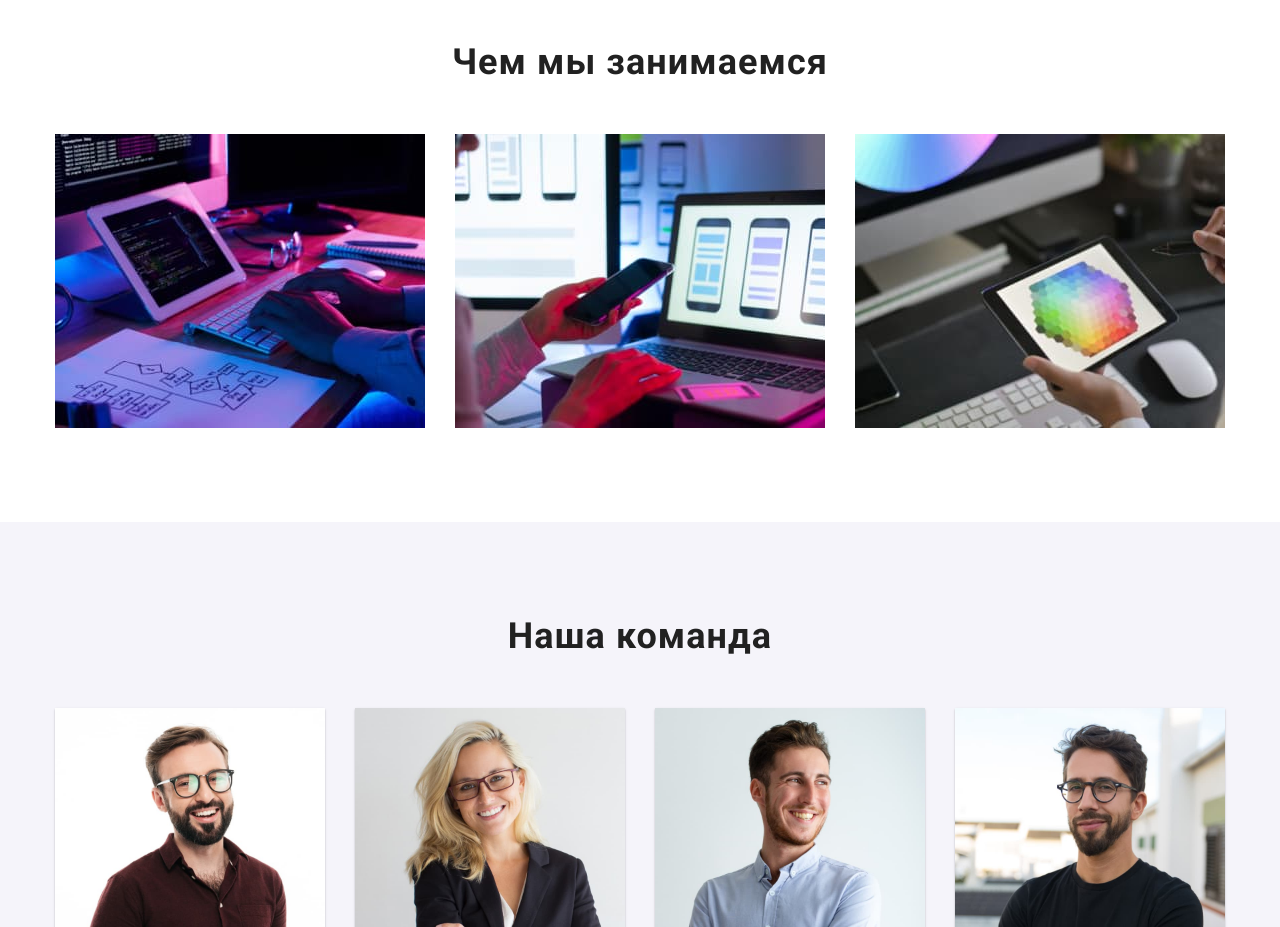
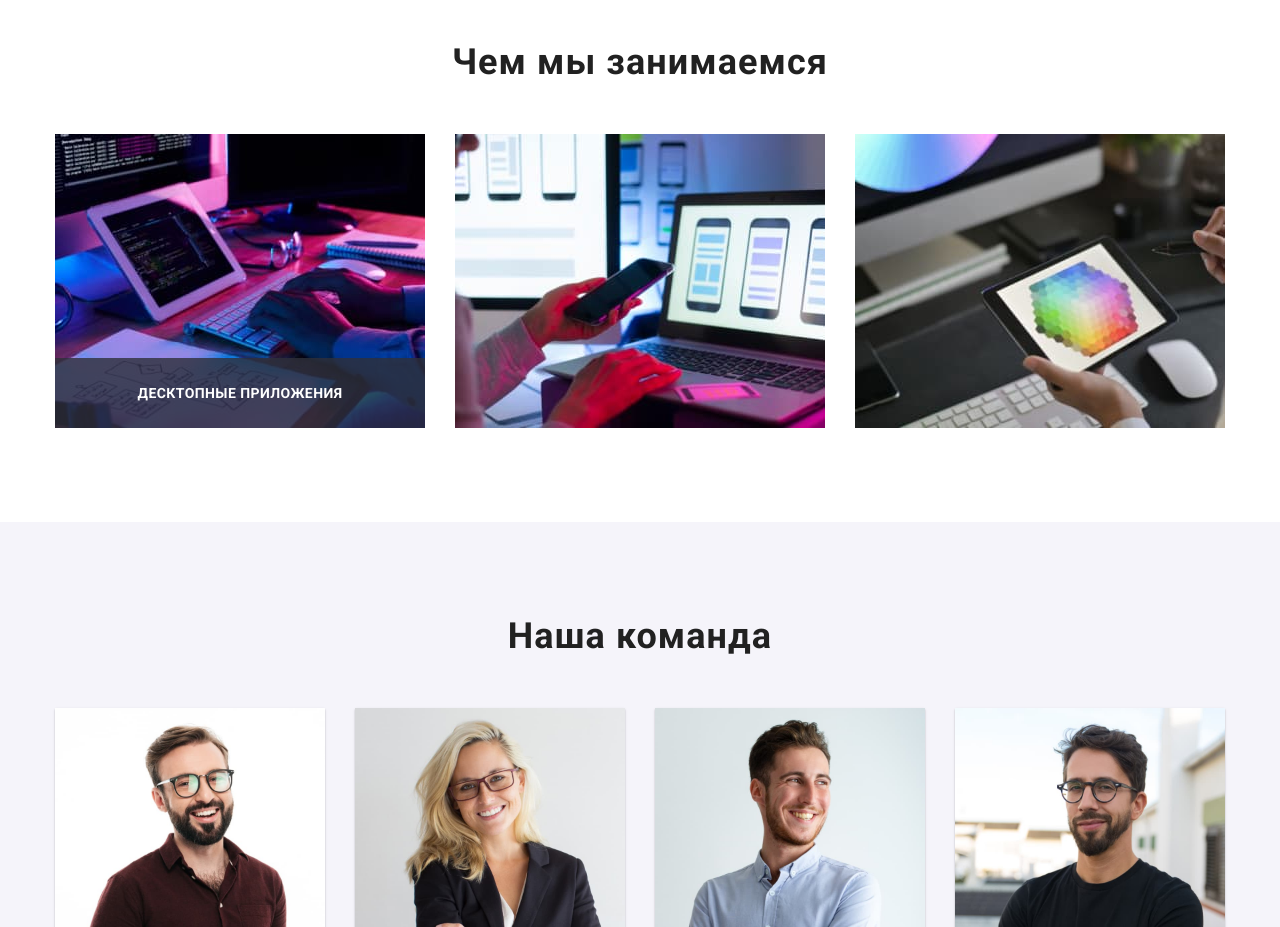
Before and after one commit to nazar230496/goit-markup-hw-05, a plain HTML site: page index.html in a window 1280 px wide. Shown: the part 1080-2007 px from the top of the page. Drawn offline with nearby package versions, Linux system fonts and the light colour scheme.

Commit message:
sdfhgdfjhfgjmn

```diff
--- a/index.html
+++ b/index.html
@@ -30,9 +30,9 @@
         </a>
 
         <ul class="site-nav list" >
-            <li class="nav-iteam"><a class="link-nav link" href="./index.html">Студия</a></li>
-            <li class="nav-iteam"><a class="link-nav link" href="./portfolio.html">Портфолио</a></li>
-            <li class="nav-iteam"><a class="link-nav link" href="">Контакты</a></li>
+            <li class="nav-iteam"><a class="link-nav link-nav-aktiv link" href="./index.html">Студия</a></li>
+            <li class="nav-iteam"><a class="link-nav link-nav-aktiv link" href="./portfolio.html">Портфолио</a></li>
+            <li class="nav-iteam"><a class="link-nav link-nav-aktiv link" href="">Контакты</a></li>
         </ul>
 
         </nav>
@@ -111,7 +111,13 @@
     <div class="container">
        <h2 class="main-heading">Чем мы занимаемся</h2>
        <ul class="main-img list">
-           <li class="work-examples iteam"><img src="./images/foto-7.jpg" alt="прописка кодів" width="370"></li>
+           <li class="work-examples iteam"><img src="./images/foto-7.jpg" alt="прописка кодів" width="370">
+        <div class="skills__description">
+            <p class="skills__text">
+                Десктопные приложения
+            </p>
+        </div>
+        </li>
            <li class="work-examples iteam"><img src="./images/foto-1.jpg" alt=" розробка приложения" width="370"></li>
            <li class="work-examples iteam"><img src="./images/foto-3.jpg" alt="вибір кольорів" width="370"></li>
        </ul>
--- a/styles.css/styles.css
+++ b/styles.css/styles.css
@@ -120,19 +120,19 @@ color: var(--title-text-color);
 transition: color 250ms cubic-bezier(0.4, 0, 0.2, 1);
 
 }
-.link-nav::after {
+.link-nav-aktiv::after {
   position: absolute;
   content: "";
   width: 100%;
   height: 4px;
   display: block;
   left: 0;
-  bottom: 0;
+  bottom: -1px;
   background-color: #2196f3;
   border-radius: 2px;
   opacity: 0;
 }
-.link-nav:hover, .link-nav:focus, .link-nav:active::after {
+.link-nav:hover, .link-nav:focus, .link-nav-aktiv:active::after {
 color:var(--accent-color);
 opacity: 1;
  }
@@ -304,6 +304,31 @@ color: var(--title-text-color);
 }
 .main-img .iteam + .iteam {
   margin-left: 30px;
+}
+.work-examples {
+  position: relative;
+  z-index: 3;
+}
+.skills__text {
+
+  font-style: normal;
+  font-weight: 700;
+  line-height: 16px;
+  text-align: center;
+  letter-spacing: 0.03em;
+  text-transform: uppercase;
+  padding-top:  27px;
+  padding-bottom:  27px;
+  color: #FFFFFF;
+}
+.skills__description {
+  position: absolute;
+  background: rgba(47, 48, 58, 0.8);
+  width: 100%;
+  height: 70px;
+  bottom: 0;
+  left: 0;
+  z-index: 1;
 }
                               /* наша команда */
 .team-main {
```
Also changed, not shown: portfolio.html (+3 -3 lines).
